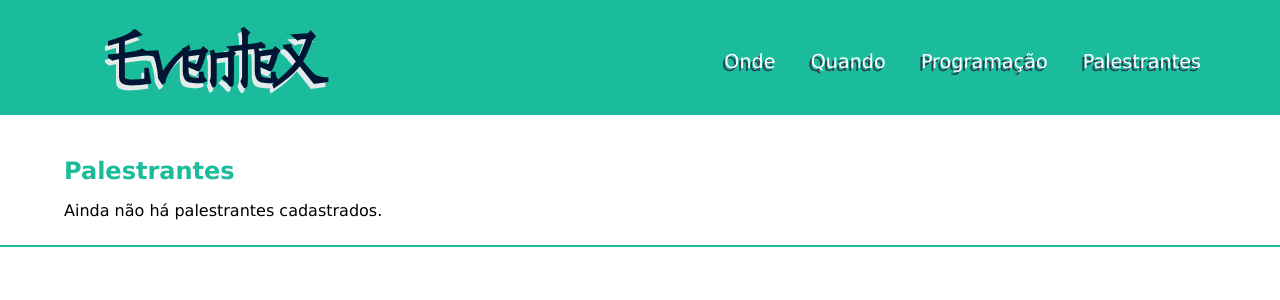
After one commit to darlenedms/EventeX, a Django app: template eventex/core/templates/core/speaker_list.html in a window 1280 px wide. The commit adds this page. Shown: the top 300 px of the page. Run offline with Django 3.2, Linux system fonts and the light colour scheme; the template is opened without the code that fills it, so the values that code supplies are empty; parts of the project's set-up code (start-up, migrations or seed data) failed here and were passed over.

Commit message:
Inclui links de palestrantes e palestras no menu. Implementa página de listagem de palestrantes.

```diff
--- a/eventex/core/static/css/style.css
+++ b/eventex/core/static/css/style.css
@@ -31,6 +31,9 @@ h2 {
     line-height: 2.5em;
 }
 
+h3 {
+    margin: 1em 0 0.5em;
+}
 
 header a {
     color: white;
--- a/eventex/core/templates/base.html
+++ b/eventex/core/templates/base.html
@@ -17,7 +17,8 @@
                 <ul>
                     <li><a href="/#onde">Onde</a></li>
                     <li><a href="/#quando">Quando</a></li>
-                    <li><a href="/#programacao">Programação</a></li>
+                    <li><a href="/palestras">Programação</a></li>
+                    <li><a href="/palestrantes">Palestrantes</a></li>
                 </ul>
             </div>
         </header>
--- /dev/null
+++ b/eventex/core/templates/core/speaker_list.html
@@ -0,0 +1,12 @@
+{% extends 'base.html' %}
+{% block content %}
+    <section class="palestrantes">
+        <h2>Palestrantes</h2>
+        {% for speaker in speakers %}
+            <p class="destaque"><a href="/palestrantes/{{ speaker.slug }}">{{ speaker.name }}</a></p>
+            <p>{{ speaker.description }}</p>
+        {% empty %}
+            <p>Ainda não há palestrantes cadastrados.</p>
+        {% endfor %}
+    </section>
+{% endblock content %}
--- a/eventex/core/templates/core/talk_list.html
+++ b/eventex/core/templates/core/talk_list.html
@@ -1,13 +1,15 @@
 {% extends 'base.html' %}
 {% block content %}
     <section class="palestras">
-        <h2>Manhã</h2>
+        <h2>Programação</h2>
+
+        <h3>Manhã</h3>
         {% for talk in morning_talks %}
             {% include 'core/talk_list_snippet.html' %}
         {% empty %}
             <p>Não existem palestras durante a manhã.</p>
         {% endfor %}
-        <h2>Tarde</h2>
+        <h3>Tarde</h3>
         {% for talk in afternoon_talks %}
             {% include 'core/talk_list_snippet.html' %}
         {% empty %}
--- a/eventex/core/urls.py
+++ b/eventex/core/urls.py
@@ -3,6 +3,7 @@ from django.conf.urls import patterns, include, url
 
 urlpatterns = patterns('eventex.core.views',
     url(r'^$', 'homepage', name='homepage'),
+    url(r'^palestrantes/$', 'speaker_list', name='speaker_list'),
     url(r'^palestrantes/(?P<slug>[\w-]+)/$', 'speaker_detail',
         name='speaker_detail'),
     url(r'^palestras/$', 'talk_list', name='talk_list'),
--- a/eventex/core/views.py
+++ b/eventex/core/views.py
@@ -6,6 +6,11 @@ from eventex.core.models import Speaker, Talk
 
 def homepage(request):
     return direct_to_template(request, template='index.html')
+
+
+def speaker_list(request):
+    context = {'speakers': Speaker.objects.all()}
+    return direct_to_template(request, 'core/speaker_list.html', context)
 
 
 def speaker_detail(request, slug):
```
Also changed, not shown: eventex/core/templates/index.html (+3 -7 lines), eventex/core/tests/__init__.py (+1 -0 lines), eventex/core/tests/test_views_speaker_list.py (added, +36 -0 lines), eventex/database.db.
